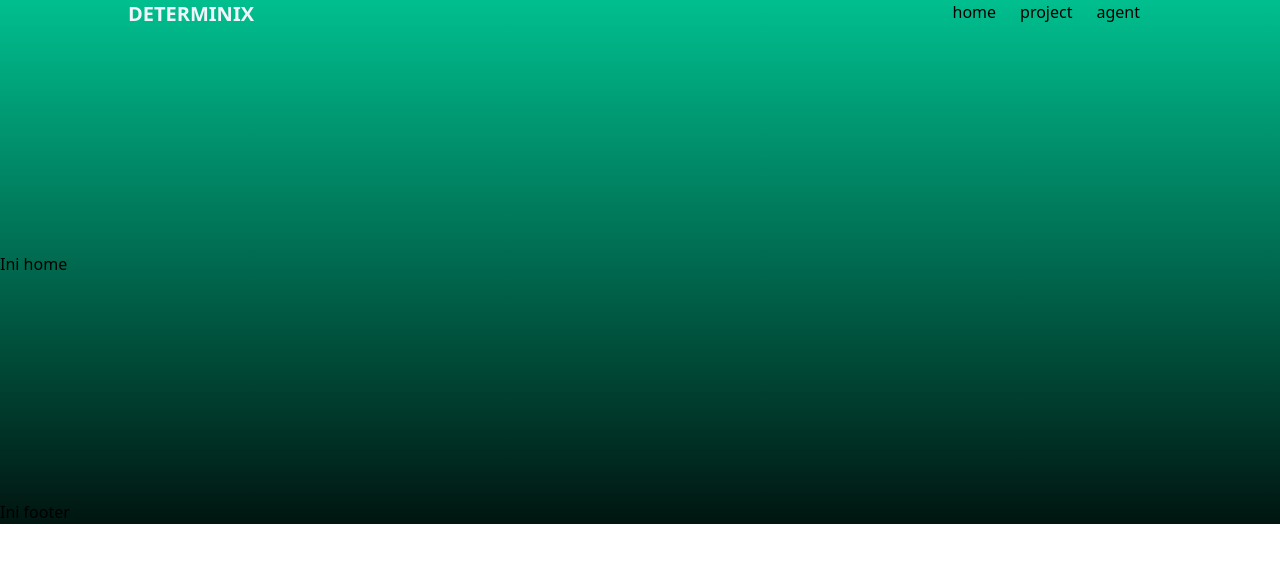
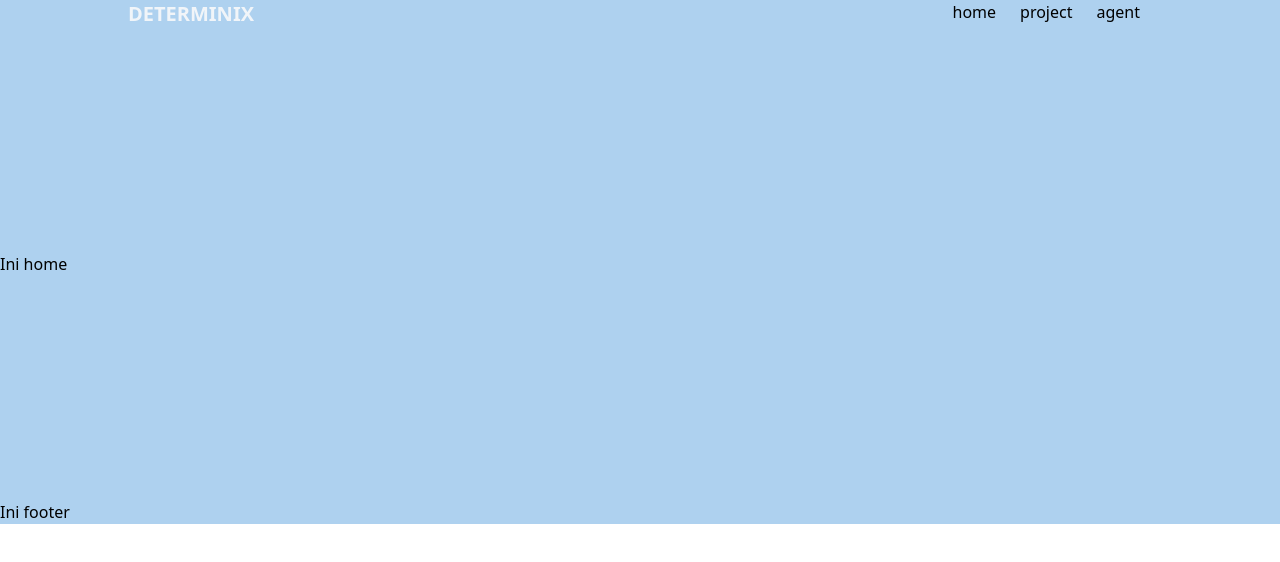
Before and after one commit to Determinix/main, a React (Create React App) app: page / in a window 1280 px wide. Shown: the top 562 px of the page. Built offline with nearby package versions, Linux system fonts and the light colour scheme.

Commit message:
added new background

```diff
--- a/src/App.js
+++ b/src/App.js
@@ -7,7 +7,7 @@ import { Route, Routes } from "react-router-dom";
 
 function App() {
   return (
-    <div className="bg-gradient-to-b from-[#00bf8f] to-[#001510]">
+    <div className="bg-[#AED1EF]">
       <Navbar />
       <Routes>
         <Route path="/" element={<Home />} />
--- a/src/components/Navbar.js
+++ b/src/components/Navbar.js
@@ -2,7 +2,7 @@ import { Link } from "react-router-dom";
 
 export default function Navbar() {
   return (
-    <div className="flex justify-between px-32">
+    <nav className="flex justify-between px-32">
       <div>
         <h1 className="text-slate-100 text-xl font-bold">DETERMINIX</h1>
       </div>
@@ -17,6 +17,6 @@ export default function Navbar() {
           agent
         </Link>
       </div>
-    </div>
+    </nav>
   );
 }
```
